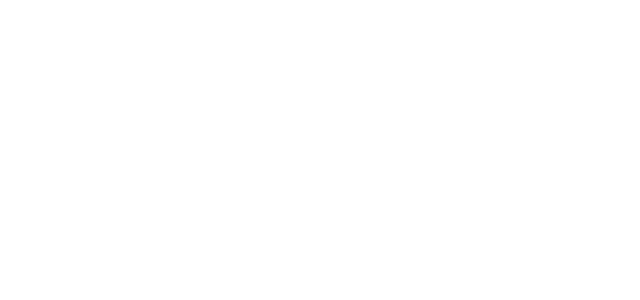
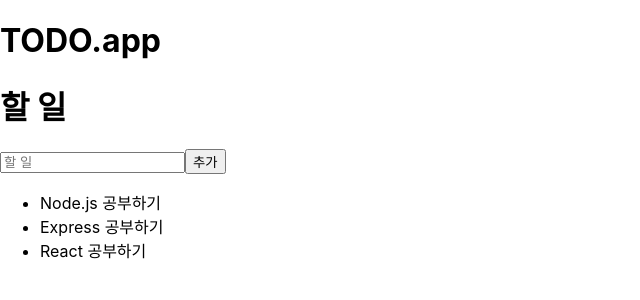
Before and after one commit to gintooooonic/react-todo, a React (Create React App) app: page / in a window 1280 px wide. Shown: the top 300 px of the page, without its empty margins (0-640 px from the left). Built offline with nearby package versions, Linux system fonts and the light colour scheme.

Commit message:
Todo 출력 및 추가

```diff
--- a/src/App.js
+++ b/src/App.js
@@ -1,7 +1,11 @@
+import Header from "./Header";
+import Todo from "./Todo";
+
 function App() {
   return (
     <div className="App">
-
+      <Header />
+      <Todo />
     </div>
   );
 }
--- /dev/null
+++ b/src/Todo/index.js
@@ -0,0 +1,54 @@
+import { Component } from "react";
+
+export default class Todo extends Component {
+  constructor() {
+    super();
+    this.state = {
+      title: "",
+      jobs: [
+        { title: "Node.js 공부하기" },
+        { title: "Express 공부하기" },
+        { title: "React 공부하기" },
+      ],
+    };
+
+    this.handleChange = this.handleChange.bind(this);
+    this.handleSubmit = this.handleSubmit.bind(this);
+  }
+
+  handleChange(event) {
+    const { target } = event;
+    this.setState({ [target.name]: target.value });
+  }
+
+  handleSubmit(event) {
+    const job = { title: this.state.title };
+    this.setState({ jobs: [...this.state.jobs, job] });
+    this.setState({ title: "", due: "" });
+    event.preventDefault();
+  }
+
+  render() {
+    return (
+      <div>
+        <h1>할 일</h1>
+        <form onSubmit={this.handleSubmit}>
+          <input
+            type="text"
+            name="title"
+            value={this.state.title}
+            placeholder="할 일"
+            onChange={this.handleChange}
+            required
+          />
+          <input type="submit" value="추가" onChange={this.handleTitleChange} />
+        </form>
+        <ul>
+          {this.state.jobs.map((job, idx) => (
+            <li key={idx}>{job.title}</li>
+          ))}
+        </ul>
+      </div>
+    );
+  }
+}
```
